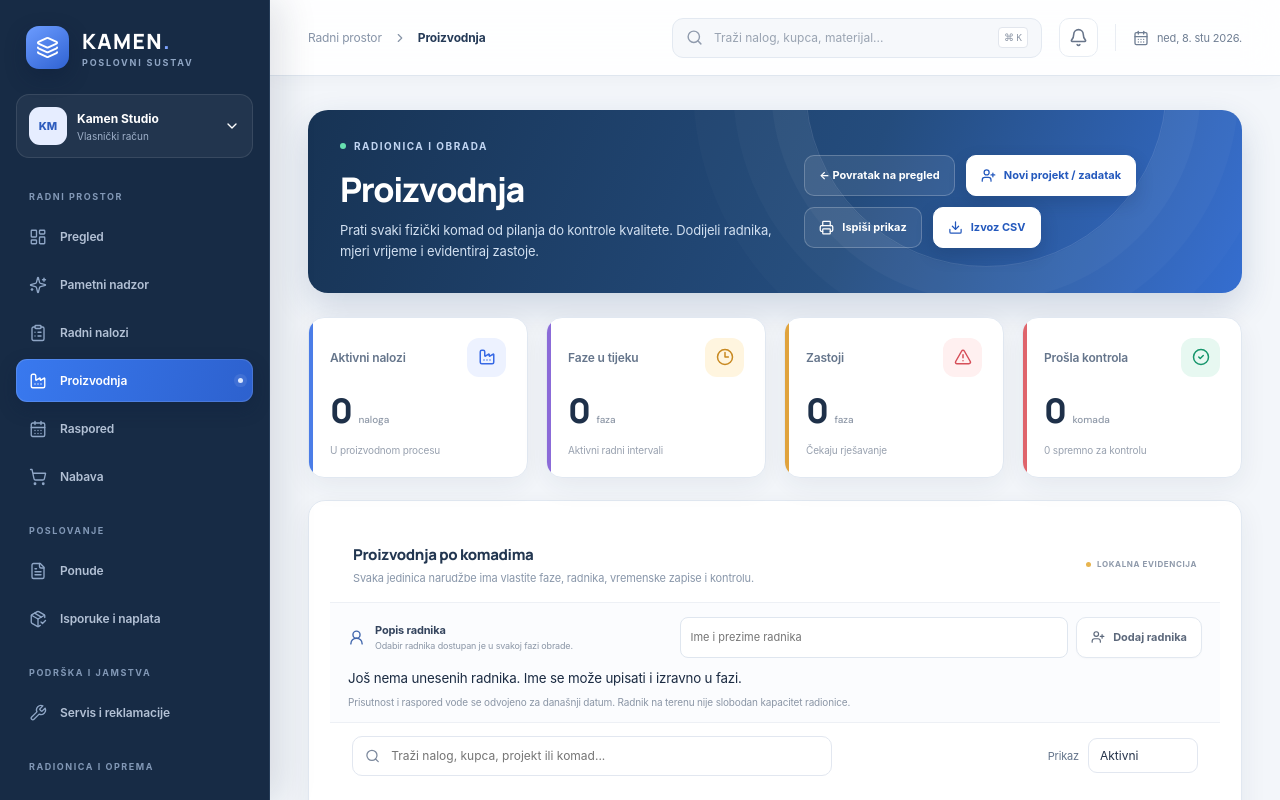
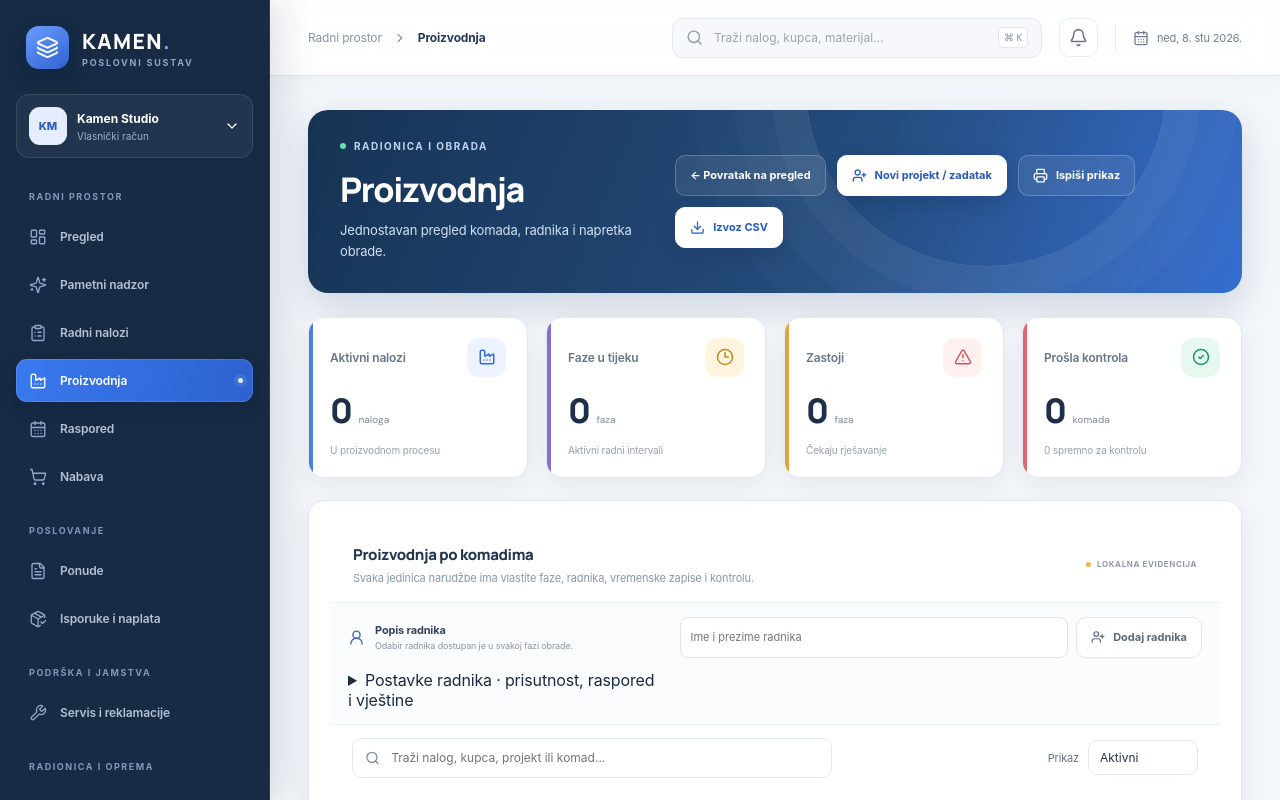
Before and after one commit to cn-dom/Kamen-app, a React (Vite) app: page / in a window 1280 px wide. Both pictures are taken after a click on the button "Proizvodnja". Shown: the top 800 px of the page. Built offline with nearby package versions, Linux system fonts and the light colour scheme.

Commit message:
Pojednostavi prikaz proizvodnje i sakrij napredne postavke radnika

```diff
--- a/src/components/ProductionModule.jsx
+++ b/src/components/ProductionModule.jsx
@@ -289,7 +289,7 @@ export default function ProductionModule({ onBack, onCreateProject }) {
 
   return <div className="page-content module-page production-page">
     <section className="welcome-row module-welcome">
-      <div><div className="eyebrow"><span className="live-dot"/> RADIONICA I OBRADA</div><h1>Proizvodnja</h1><p className="subtitle">Prati svaki fizički komad od pilanja do kontrole kvalitete. Dodijeli radnika, mjeri vrijeme i evidentiraj zastoje.</p></div>
+      <div><div className="eyebrow"><span className="live-dot"/> RADIONICA I OBRADA</div><h1>Proizvodnja</h1><p className="subtitle">Jednostavan pregled komada, radnika i napretka obrade.</p></div>
       <div className="welcome-actions production-actions">
         <button className="button button-secondary" onClick={onBack}>← Povratak na pregled</button>
         <button className="button button-primary" onClick={onCreateProject}><UserPlus size={15}/> Novi projekt / zadatak</button>
@@ -308,7 +308,7 @@ export default function ProductionModule({ onBack, onCreateProject }) {
       <section className="production-team">
         <div className="production-team-heading"><UserRound size={17}/><div><strong>Popis radnika</strong><small>Odabir radnika dostupan je u svakoj fazi obrade.</small></div></div>
         <form className="production-team-form" onSubmit={addWorker}><input value={newWorker} onChange={event => setNewWorker(event.target.value)} placeholder="Ime i prezime radnika" aria-label="Ime i prezime radnika"/><button className="button button-secondary" type="submit" disabled={!newWorker.trim()}><UserPlus size={14}/> Dodaj radnika</button></form>
-        <div className="production-worker-roster">{(records.workers || []).map(worker => {
+        <details className="production-team-settings"><summary>Postavke radnika · prisutnost, raspored i vještine</summary><div className="production-team-settings-content"><div className="production-worker-roster">{(records.workers || []).map(worker => {
           const deployment = records.deployment?.date === todayKey() ? records.deployment.assignments?.[worker] : null;
           const area = deployment?.area || 'Radionica';
           return <article className="production-worker-card" key={worker}>
@@ -326,7 +326,7 @@ export default function ProductionModule({ onBack, onCreateProject }) {
           </article>;
         })}{!(records.workers || []).length && <small>Još nema unesenih radnika. Ime se može upisati i izravno u fazi.</small>}</div>
 <p className="production-attendance-note">Prisutnost i raspored vode se odvojeno za današnji datum. Radnik na terenu nije slobodan kapacitet radionice.</p>
-        <datalist id="production-worker-list">{(records.workers || []).map(worker => <option key={worker} value={worker}/>)}</datalist>
+        <datalist id="production-worker-list">{(records.workers || []).map(worker => <option key={worker} value={worker}/>)}</datalist></div></details>
       </section>
       <div className="warehouse-toolbar production-toolbar">
         <label className="warehouse-search"><Search size={16}/><input value={query} onChange={event => setQuery(event.target.value)} placeholder="Traži nalog, kupca, projekt ili komad..."/></label>
@@ -345,11 +345,11 @@ export default function ProductionModule({ onBack, onCreateProject }) {
               {orderRows.map(row => {
                 const record = row.record;
                 const progress = unitProgress(record);
-                const unitExpanded = expandedUnits[row.key] !== false;
+                const unitExpanded = expandedUnits[row.key] === true;
                 return <article className="production-unit-card" key={row.key}>
                   <button className="production-unit-head" onClick={() => setExpandedUnits(current => ({ ...current, [row.key]: !unitExpanded }))} aria-expanded={unitExpanded}>
                     <span className="production-unit-number">#{row.unitIndex}</span>
-                    <span className="production-unit-title"><strong>{row.label}</strong><small>{row.material} · {row.piece.length} × {row.piece.width} × {row.piece.thickness} cm</small></span>
+                    <span className="production-unit-title"><strong>{row.label}</strong><small>{row.material} · {row.piece.length} × {row.piece.width} × {row.piece.thickness} cm</small><small className="production-unit-hint">Otvori za faze obrade i kontrolu</small></span>
                     <span className="production-unit-progress"><i><b style={{ width: progress + '%' }}/></i>{progress}%</span>
                     <span className={'production-quality-pill quality-' + record.quality.status.toLowerCase().replaceAll(' ', '-')}>{record.quality.status}</span>
                   </button>
```
